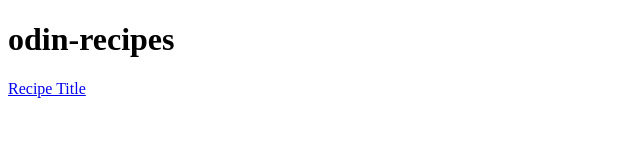
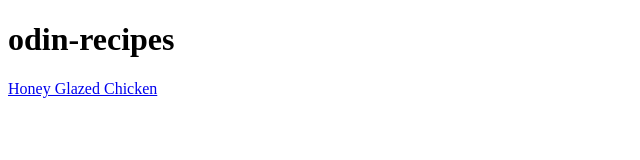
Before and after one commit to Jathusan08/odin-recipes, a plain HTML site: page index.html in a window 1280 px wide. Shown: the full height of the page, 0-640 px from the left. Drawn offline with Linux system fonts and the light colour scheme.

Commit message:
fix a typo

```diff
--- a/index.html
+++ b/index.html
@@ -11,7 +11,7 @@
 <h1>odin-recipes</h1>
 
 <!-- link to my Honey Glazed Chicken-->
-<a href="recipes/HoneyGlazedChicken.html">Recipe Title</a>
+<a href="recipes/HoneyGlazedChicken.html">Honey Glazed Chicken</a>
 
 </body>
 </html>
```
